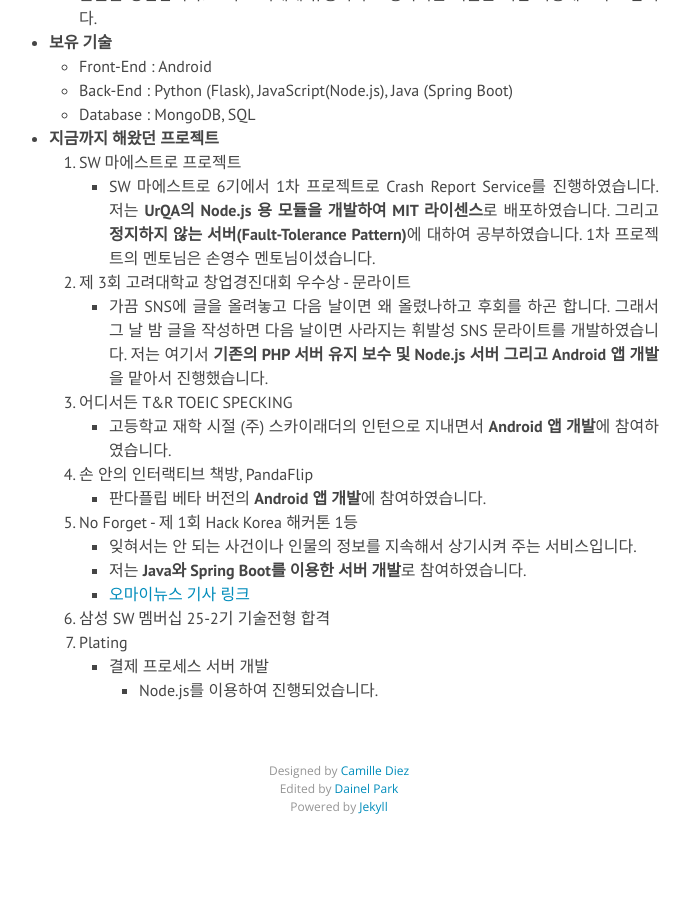
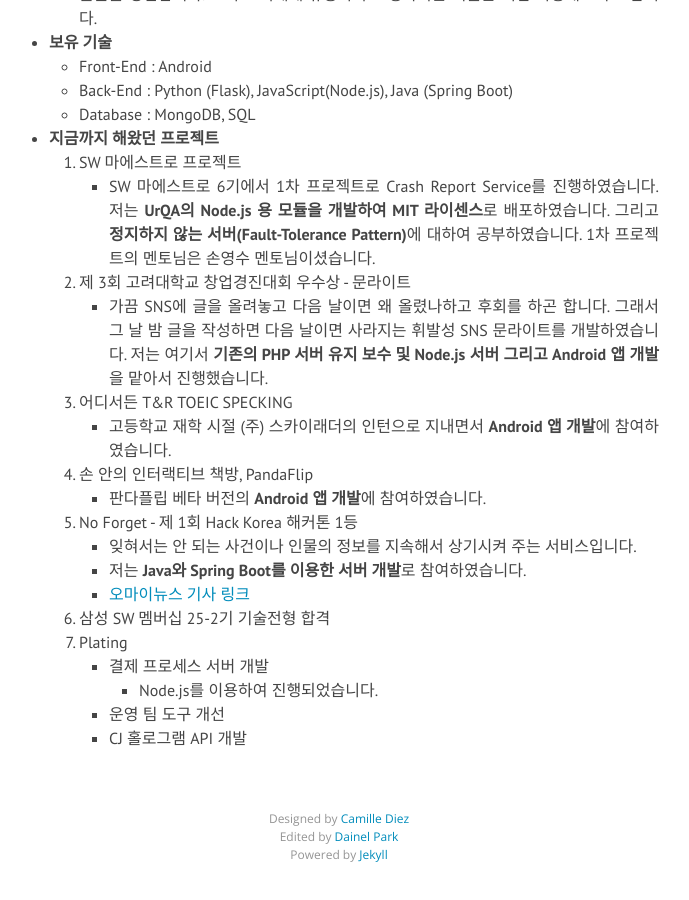
Before and after one commit to DainelPark/dainelpark.github.io, a Jekyll site: the page built from about.md, in a window 1280 px wide and 900 px high, scrolled down 1636 px. Shown: the whole window, without its empty margins (301-990 px from the left). Built offline with Jekyll 4.4.1, drawn with Linux system fonts in a browser that asks for light colours; nearby versions of some CDN libraries; Markdown is read by kramdown in place of the engine named in the settings; before the commit the page ends 2488 px from its top, so only the background shows below that.

Commit message:
update readme

```diff
--- a/about.md
+++ b/about.md
@@ -45,3 +45,5 @@
 	7. Plating
 		- 결제 프로세스 서버 개발
 			- Node.js를 이용하여 진행되었습니다.
+		- 운영 팀 도구 개선
+		- CJ 홀로그램 API 개발
```
